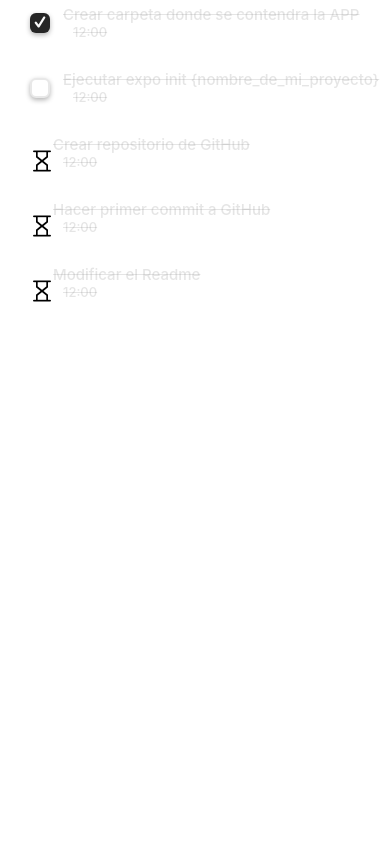
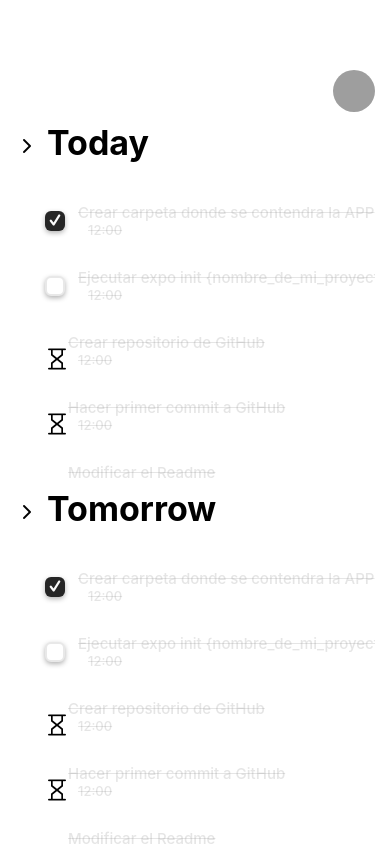
Before and after one commit to santiagoarangog/todo-app, a React Native app: screen / in a window 390 px wide. Built offline with nearby package versions, Linux system fonts and the light colour scheme; grey boxes are pictures that could not be loaded.

Commit message:
Fix screen Home

```diff
--- a/App.tsx
+++ b/App.tsx
@@ -1,17 +1,7 @@
-import { StatusBar } from "expo-status-bar";
-import { StyleSheet, Text, View } from "react-native";
-import TodoList from "./components/TodoList";
+import Home from "./screens/Home";
 
 export default function App() {
   return (
-    <View style={style.container}>
-      <TodoList></TodoList>
-    </View>
+    <Home/>
   );
 }
-
-const style = StyleSheet.create({
-  container: {
-    backgroundColor: "#0000",
-  },
-});
```
